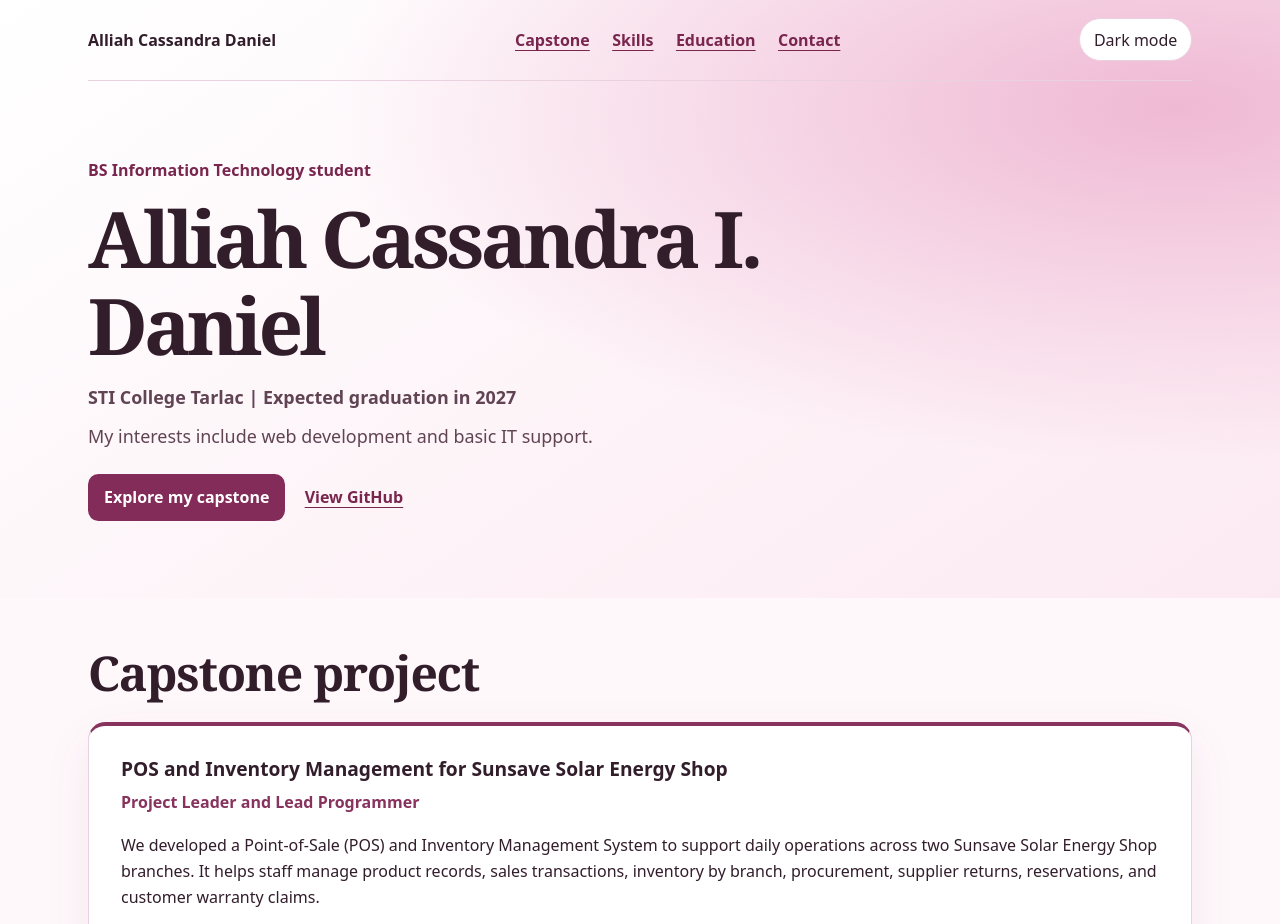
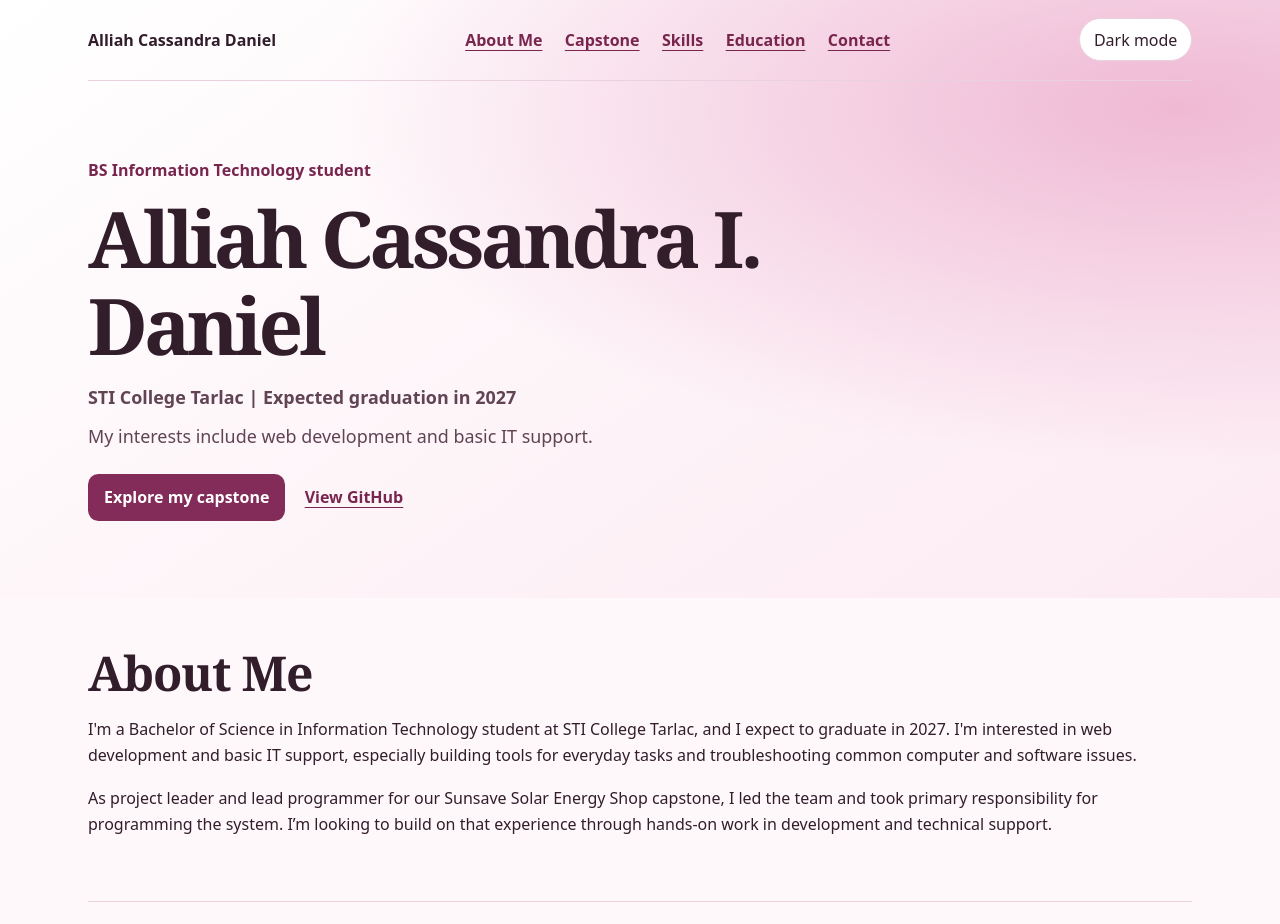
Before and after one commit to Cassie0103/cassie0103.github.io, a plain HTML site: page index.html in a window 1280 px wide. Shown: the top 924 px of the page. Drawn offline with Linux system fonts and the light colour scheme.

Commit message:
Add files via upload

```diff
--- a/index.html
+++ b/index.html
@@ -12,7 +12,7 @@
 <div class="wrap">
 <nav aria-label="Portfolio navigation">
 <strong>Alliah Cassandra Daniel</strong>
-<div><a href="#capstone">Capstone</a><a href="#skills">Skills</a><a href="#education">Education</a><a href="#contact">Contact</a></div>
+<div><a href="#about">About Me</a><a href="#capstone">Capstone</a><a href="#skills">Skills</a><a href="#education">Education</a><a href="#contact">Contact</a></div>
 <button id="theme" class="theme" type="button" aria-pressed="false">Dark mode</button></nav>
 <div class="hero">
 <p class="eyebrow">BS Information Technology student</p>
@@ -23,6 +23,11 @@
 </div>
 </header>
 <main class="wrap">
+<section id="about">
+<h2>About Me</h2>
+<p>I'm a Bachelor of Science in Information Technology student at STI College Tarlac, and I expect to graduate in 2027. I'm interested in web development and basic IT support, especially building tools for everyday tasks and troubleshooting common computer and software issues.</p>
+<p>As project leader and lead programmer for our Sunsave Solar Energy Shop capstone, I led the team and took primary responsibility for programming the system. I’m looking to build on that experience through hands-on work in development and technical support.</p>
+</section>
 <section id="capstone">
 <h2>Capstone project</h2>
 <article class="project">
@@ -53,7 +58,7 @@
 <li><strong>Java Fundamentals</strong> · Oracle Academy Award of Course Completion · June 19, 2024</li>
 <li>Certificate of Excellence in Mathematics in the Modern World</li>
 <li>Certificate of Excellence in Discrete Structures 1 (Discrete Mathematics)</li>
-<li>Career Ready 2026 seminar on professional image, resume writing, and job interviews</li>
+<li>Career Ready 2026: Building Professional Image, Resumes and Excelling in Job Interviews</li>
 </ul>
 </section>
 </main>
```
